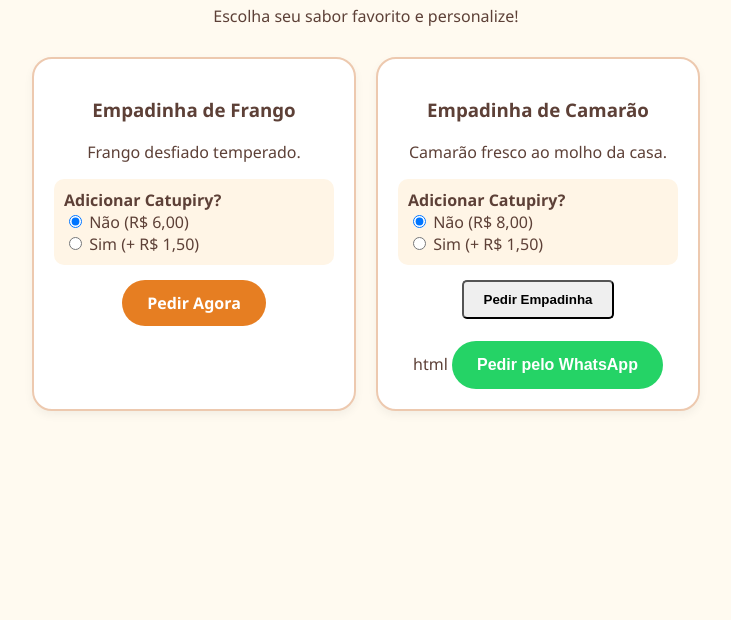
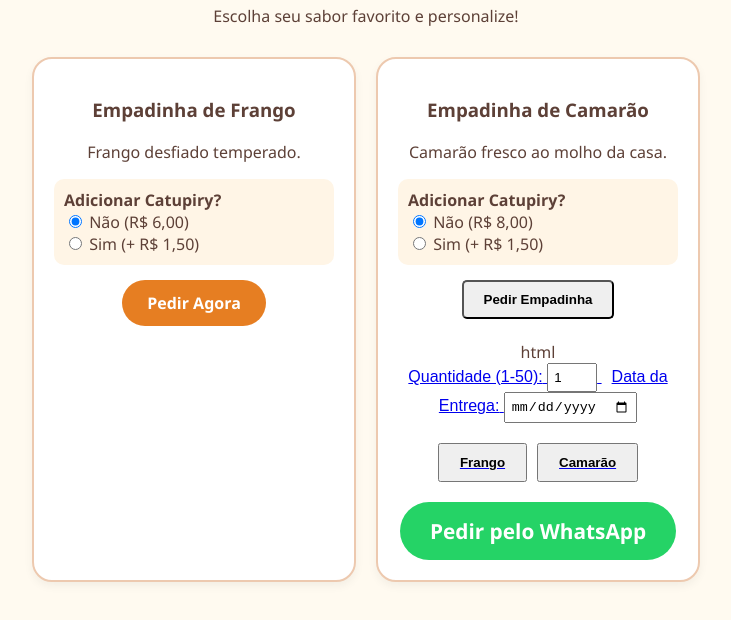
Before and after one commit to mgsbmarcelo-hub/empadinhas-da-marcia, a website: page index.html in a window 1280 px wide. Shown: the part 154-774 px from the top of the page, without its empty margins (274-1005 px from the left). Drawn offline with Linux system fonts and the light colour scheme.

Commit message:
Add quantity and delivery date inputs with WhatsApp button

```diff
--- a/index.html
+++ b/index.html
@@ -52,9 +52,49 @@ html
 
             html
 <a href="https://wa.me"
-   style="background-color: #25d366; color: white; padding: 15px 25px; text-decoration: none; border-radius: 30px; font-weight: bold; font-family: sans-serif; display: inline-block;">
-   Pedir pelo WhatsApp
-</a><a
+html
+<div style="text-align: center; font-family: Arial, sans-serif;">
+  <!-- Seleção de Quantidade e Data -->
+  <div style="margin-bottom: 20px;">
+    <label>Quantidade (1-50):</label>
+    <input type="number" id="qtd" value="1" min="1" max="50" style="padding: 5px; width: 50px;">
+
+    <label style="margin-left: 10px;">Data da Entrega:</label>
+    <input type="date" id="dataEntrega" style="padding: 5px;">
+  </div>
+
+  <!-- Botões de Sabores Lado a Lado -->
+  <div style="display: flex; justify-content: center; gap: 10px; margin-bottom: 20px;">
+    <button onclick="enviarPedido('Frango')" style="padding: 10px 20px; cursor: pointer; font-weight: bold;">Frango</button>
+    <button onclick="enviarPedido('Camarão')" style="padding: 10px 20px; cursor: pointer; font-weight: bold;">Camarão</button>
+  </div>
+
+  <!-- Botão WhatsApp Centralizado e 30% Maior -->
+  <a id="btnWhats" href="#" onclick="gerarLinkWhats(event)" style="background-color: #25d366; color: white; padding: 15px 30px; text-decoration: none; border-radius: 30px; font-weight: bold; font-size: 1.3em; display: inline-block;">
+     Pedir pelo WhatsApp
+  </a>
+</div>
+
+<script>
+  // Trava a data para não aceitar passado
+  const hoje = new Date().toISOString().split('T')[0];
+  document.getElementById('dataEntrega').setAttribute('min', hoje);
+
+  function gerarLinkWhats(e) {
+    const qtd = document.getElementById('qtd').value;
+    const data = document.getElementById('dataEntrega').value;
+    const num = "5521999999999"; // COLOQUE SEU NUMERO AQUI
+
+    if(!data) {
+      alert("Por favor, escolha uma data!");
+      e.preventDefault();
+      return;
+    }
+
+    const texto = `Olá! Quero encomendar ${qtd} empadas para o dia ${data}.`;
+    e.target.href = `https://wa.me{num}?text=${encodeURIComponent(texto)}`;
+  }
+</script>
 
     </div>
 
```
